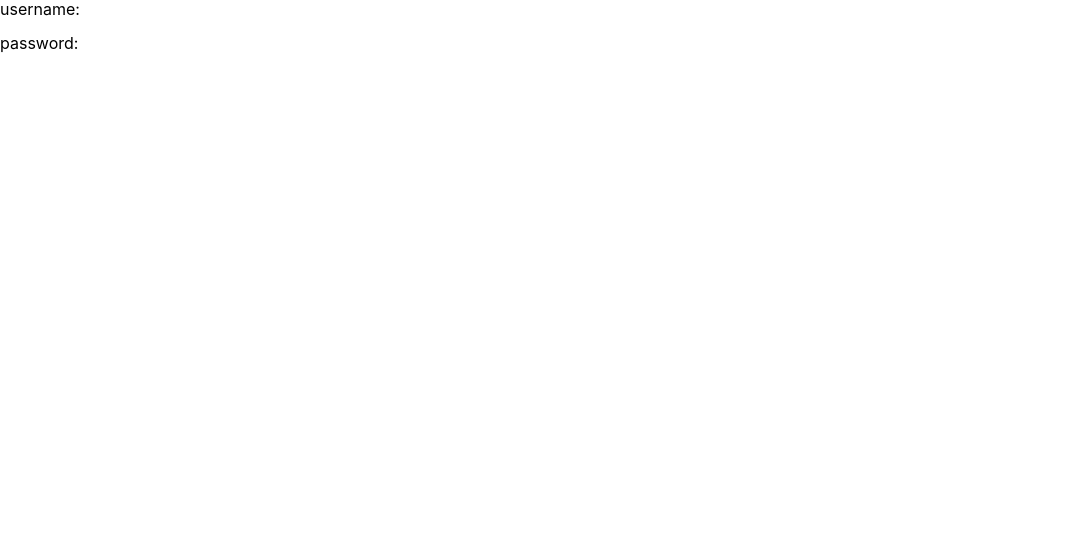
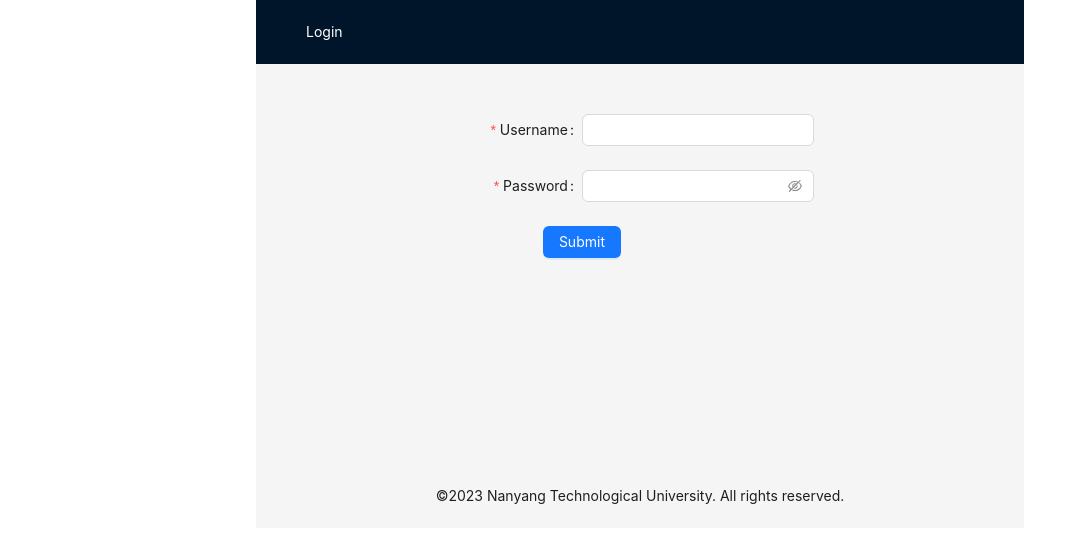
Before and after one commit to Kenton1989/lab-attendance-system-webapp, a React (Create React App) app: page /login in a window 1280 px wide. Shown: the top 542 px of the page, without its empty margins (0-1086 px from the left). Built offline with nearby package versions, Linux system fonts and the light colour scheme.

Commit message:
support login

```diff
--- a/src/App.tsx
+++ b/src/App.tsx
@@ -1,41 +1,53 @@
-import React from 'react';
-import './App.css';
+import React from "react";
+import "./App.css";
 import {
-  Navigate, Route,
+  Navigate,
+  Route,
   createBrowserRouter,
   createRoutesFromElements,
   RouterProvider,
+  BrowserRouter,
+  Routes,
 } from "react-router-dom";
-import RootPage from './components/root';
-import Login from './components/login';
-import NotFount404 from './components/not-found';
-import DummyComponent from './components/dummy';
+import RootPage from "./components/root";
+import Login from "./components/login";
+import NotFount404 from "./components/not-found";
+import DummyComponent from "./components/dummy";
 import { Empty } from "antd";
+import { AuthProvider } from "./components/auth-context";
+import { Home } from "./components/home";
 
 function App() {
-  return <PageRouter />
+  return <PageRouter />;
 }
 
-const router = createBrowserRouter(
-  createRoutesFromElements(
-    <>
-      <Route path="/" element={<RootPage />}>
+function PageRouter(): JSX.Element {
+  return (
+    <BrowserRouter>
+      <AuthProvider loginPagePath="/login">
+        <Routes>
+          <Route path="" element={<RootPage />}>
             <Route index element={<Navigate to="/home" />} />
-        <Route path="home" element={<DummyComponent />} />
+            <Route path="home" element={<Home />} />
             <Route path="users">
               <Route index element={<DummyComponent />} />
               <Route path=":userId" element={<DummyComponent />} />
             </Route>
             <Route path="courses">
               <Route index element={<DummyComponent />} />
-          <Route path=":courseId">
+              <Route path=":courseId" element={<DummyComponent />} />
+            </Route>
+            <Route path="groups">
               <Route index element={<DummyComponent />} />
               <Route path=":groupId" element={<DummyComponent />} />
             </Route>
+            <Route path="sessions">
+              <Route index element={<DummyComponent />} />
+              <Route path=":sessionId" element={<DummyComponent />} />
             </Route>
             <Route path="labs" element={<DummyComponent />} />
             <Route path="weeks" element={<DummyComponent />} />
-        <Route path="statistics">
+            <Route path="attendance-statistics">
               <Route path="courses" element={<DummyComponent />}>
                 <Route
                   index
@@ -56,7 +68,7 @@ const router = createBrowserRouter(
                   <Route path=":groupId" element={<DummyComponent />} />
                 </Route>
               </Route>
-          <Route path="teaching-assistants" element={<DummyComponent />}>
+              <Route path="teachers" element={<DummyComponent />}>
                 <Route
                   index
                   element={<Empty description="Please select a TA." />}
@@ -68,18 +80,14 @@ const router = createBrowserRouter(
             <Route path="my-teacher-attendances" element={<DummyComponent />} />
             <Route path="student-attendances" element={<DummyComponent />} />
             <Route path="teacher-attendances" element={<DummyComponent />} />
-        <Route path="config" element={<DummyComponent />} />
+            <Route path="preferences" element={<DummyComponent />} />
           </Route>
           <Route path="login" element={<Login />} />
           <Route path="404" element={<NotFount404 />} />
           <Route path="*" element={<Navigate to="/404" />} />
-    </>
-  )
-);
-
-function PageRouter(): JSX.Element {
-  return (
-    <RouterProvider router={router} />
+        </Routes>
+      </AuthProvider>
+    </BrowserRouter>
   );
 }
 
--- a/src/api/auth.ts
+++ b/src/api/auth.ts
@@ -56,8 +56,9 @@ async function performCreateToken(
     resp = await jsonFetch(TOKEN_URL, undefined, {
       method: "POST",
       headers: {
-        authorization: authHeader,
+        Authorization: authHeader,
       },
+      credentials: "include",
     });
   } catch (e) {
     if (e instanceof Http4xxError && e.status == StatusCodes.UNAUTHORIZED) {
@@ -87,8 +88,9 @@ async function performRevokeToken(
     await jsonFetch(CURRENT_TOKEN_URL, undefined, {
       method: "DELETE",
       headers: {
-        authorization: `Token ${token}`,
+        Authorization: `Token ${token}`,
       },
+      credentials: "include",
     });
   } catch (e) {
     if (e instanceof Http4xxError && e.status == StatusCodes.UNAUTHORIZED) {
@@ -115,7 +117,7 @@ export async function basicAuth(
   password: string,
   storage = getDefaultAuthStorage()
 ): Promise<boolean> {
-  let credential = Buffer.from(`${username}:${password}`).toString("base64");
+  let credential = btoa(`${username}:${password}`);
   let authHeader = `Basic ${credential}`;
 
   return performCreateToken(authHeader, storage);
@@ -206,6 +208,7 @@ export async function authJsonFetch(
   let token = getToken(storage);
 
   headers.set("authorization", `Token ${token}`);
+  requestInit.credentials = "include";
 
   return jsonFetch(url, data, requestInit);
 }
--- a/src/api/fetch.ts
+++ b/src/api/fetch.ts
@@ -35,10 +35,10 @@ export async function loadJson(
   }
 }
 
-function checkStatus(resp: Response) {
+async function checkStatus(resp: Response) {
   if (resp.ok) return;
 
-  let data = loadJson(resp, "HTTP request failed");
+  let data = await loadJson(resp, "HTTP request failed");
   console.error(data);
 
   if (resp.status >= 400 && resp.status < 500) {
@@ -112,9 +112,9 @@ export async function jsonFetch(
 
   headers.set("accept", "application/json");
 
-  let resp = await fetch(url);
+  let resp = await fetch(url, requestInit);
 
-  checkStatus(resp);
+  await checkStatus(resp);
 
   if (await bodyIsEmpty(resp)) {
     return;
--- /dev/null
+++ b/src/components/home/index.tsx
@@ -0,0 +1,16 @@
+import { useRequireLogin } from "../auth-context";
+
+export function Home(props: {}) {
+  const auth = useRequireLogin();
+  return (
+    <>
+      <h1>Home</h1>
+      <p>
+        Lorem ipsum dolor sit amet consectetur adipisicing elit. Qui sequi
+        minima molestiae expedita vel, distinctio voluptatibus, modi consectetur
+        cumque ex rem, voluptates ratione quibusdam assumenda laborum doloribus.
+        Eius, incidunt facilis.
+      </p>
+    </>
+  );
+}
--- /dev/null
+++ b/src/components/login/index.css
@@ -0,0 +1,21 @@
+#login-page {
+  max-width: 60vw;
+  min-width: 600px;
+  margin: auto;
+}
+
+#login-page header {
+  text-align: left;
+  color: white;
+}
+
+#login-page main {
+  height: 50vh;
+  text-align: center;
+  margin: auto;
+  padding: 50px;
+}
+
+#login-page footer {
+  text-align: center;
+}
--- a/src/components/login/index.tsx
+++ b/src/components/login/index.tsx
@@ -1,6 +1,91 @@
-export default function Login(props: {}): JSX.Element {
-    return <>
-        <p>username:</p>
-        <p>password:</p>
-    </>
+import { useAuth } from "../auth-context";
+import { Alert, Button, Form, Input, Layout, message, Space } from "antd";
+import "./index.css";
+import { basicAuth } from "../../api";
+import { useNavigate, useSearchParams } from "react-router-dom";
+import { useEffect, useState } from "react";
+
+const { Header, Footer, Sider, Content } = Layout;
+
+export default function Login(props: {
+  defaultRedirect?: string;
+  redirectKey?: string;
+}): JSX.Element {
+  const { defaultRedirect = "/home", redirectKey = "redirect" } = props;
+
+  const auth = useAuth();
+  const navigate = useNavigate();
+  const [searchParams, setSearchParams] = useSearchParams();
+
+  const redirectOnLogin = searchParams.get(redirectKey) ?? defaultRedirect;
+
+  const [messageApi, contextHolder] = message.useMessage();
+
+  type LoginForm = {
+    username?: string;
+    password?: string;
+  };
+
+  const onFinish = async (val: LoginForm) => {
+    let success = await auth.login(val.username!, val.password!);
+    if (!success) {
+      messageApi.open({
+        type: "error",
+        content: "Failed to login: incorrect username or password",
+      });
+      return;
+    }
+    navigate(redirectOnLogin);
+  };
+
+  useEffect(() => {
+    if (auth.user) {
+      navigate(redirectOnLogin);
+    }
+  }, [auth.user, navigate, redirectOnLogin]);
+
+  if (auth.user) {
+    return <></>;
+  }
+
+  return (
+    <Layout id="login-page">
+      {contextHolder}
+      <Header>Login</Header>
+      <Content>
+        <Form
+          name="login"
+          labelCol={{ span: 8 }}
+          wrapperCol={{ span: 16 }}
+          onFinish={onFinish}
+          autoComplete="off"
+        >
+          <Form.Item
+            label="Username"
+            name="username"
+            rules={[{ required: true, message: "Please input your username!" }]}
+          >
+            <Input />
+          </Form.Item>
+
+          <Form.Item
+            label="Password"
+            name="password"
+            rules={[{ required: true, message: "Please input your password!" }]}
+          >
+            <Input.Password />
+          </Form.Item>
+
+          <Form.Item>
+            <Button type="primary" htmlType="submit">
+              Submit
+            </Button>
+          </Form.Item>
+        </Form>
+      </Content>
+      <Footer>
+        &copy;2023 Nanyang Technological University. All rights reserved.
+      </Footer>
+    </Layout>
+  );
 }
--- /dev/null
+++ b/src/components/root/index.css
@@ -0,0 +1,30 @@
+#root-page {
+  width: 100vw;
+  min-width: 600px;
+  margin: auto;
+}
+
+#root-page header {
+  background-color: inherit;
+  text-align: right;
+  padding: 0px 24px;
+}
+
+#root-page header .ant-space {
+  width: 100%;
+  height: 100%;
+}
+
+#root-page aside {
+  min-height: 100vh;
+  position: sticky;
+}
+
+#root-page main {
+  margin: auto;
+  padding: 24px;
+}
+
+#root-page footer {
+  text-align: center;
+}
--- a/src/components/root/index.tsx
+++ b/src/components/root/index.tsx
@@ -1,21 +1,34 @@
-import { Layout, Typography } from "antd";
+import { Avatar, Button, Divider, Layout, Space, Typography } from "antd";
 import { Outlet } from "react-router-dom";
+import { useAuth } from "../auth-context";
+import { UserOutlined } from "@ant-design/icons";
+import "./index.css";
 
-const { Header, Sider, Content } = Layout;
+const { Header, Sider, Content, Footer } = Layout;
 
 export default function RootPage() {
+  const auth = useAuth();
+
   return (
-    <Layout>
-      <Sider>
-        <div style={{ width: '30vh', height: '100vh' }} />
-      </Sider>
+    <Layout id="root-page">
+      <Sider></Sider>
       <Layout>
-        <Header style={{ backgroundColor: "initial", padding: 0 }}>
-          <div style={{ backgroundColor: 'yellow' }} />
+        <Header>
+          <Space direction="horizontal" align="end">
+            <Avatar icon={<UserOutlined />} />
+            <span>{auth.user ? auth.user.display_name : "unknown"}</span>
+            <Divider type="vertical" />
+            <Button type="default" danger onClick={auth.logout}>
+              Logout
+            </Button>
+          </Space>
         </Header>
-        <Content style={{ padding: 24 }}>
+        <Content>
           <Outlet />
         </Content>
+        <Footer>
+          &copy;2023 Nanyang Technological University. All rights reserved.
+        </Footer>
       </Layout>
     </Layout>
   );
```
Also changed, not shown: src/components/dummy/index.tsx (+32 -5 lines). Lines whose indentation alone changed are shown as unchanged.
